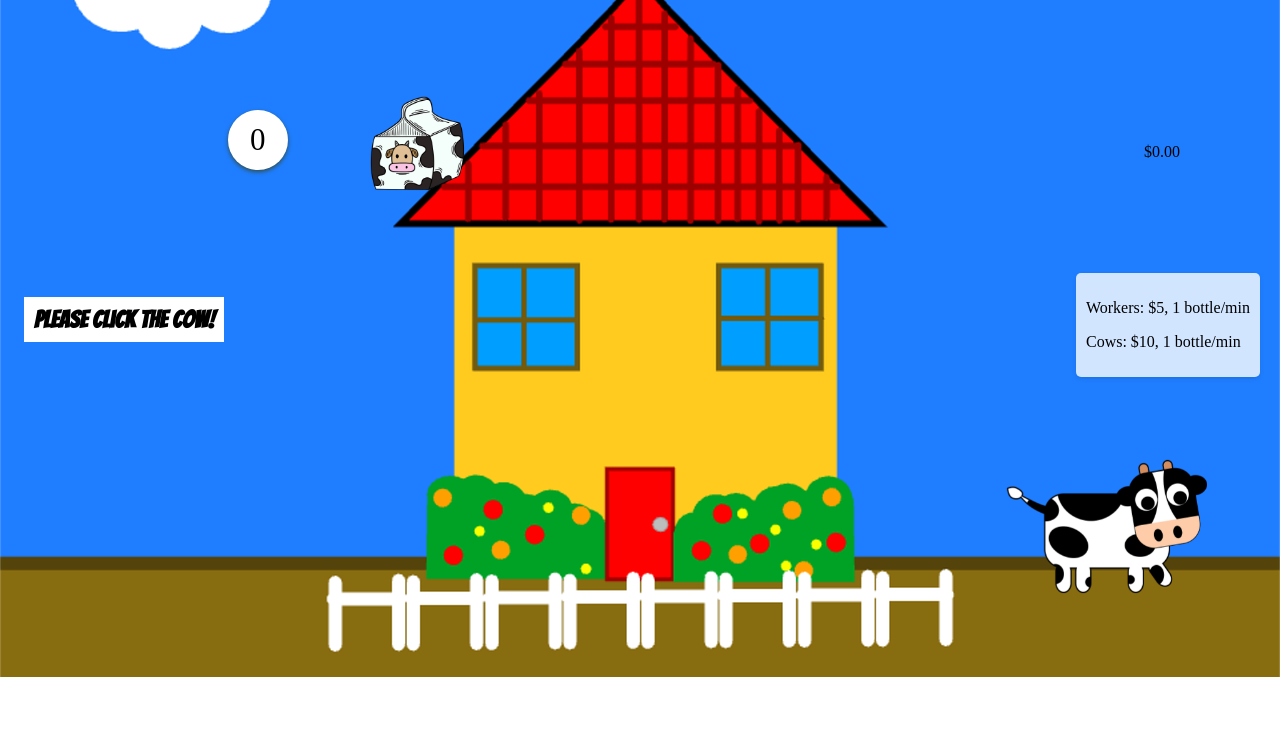
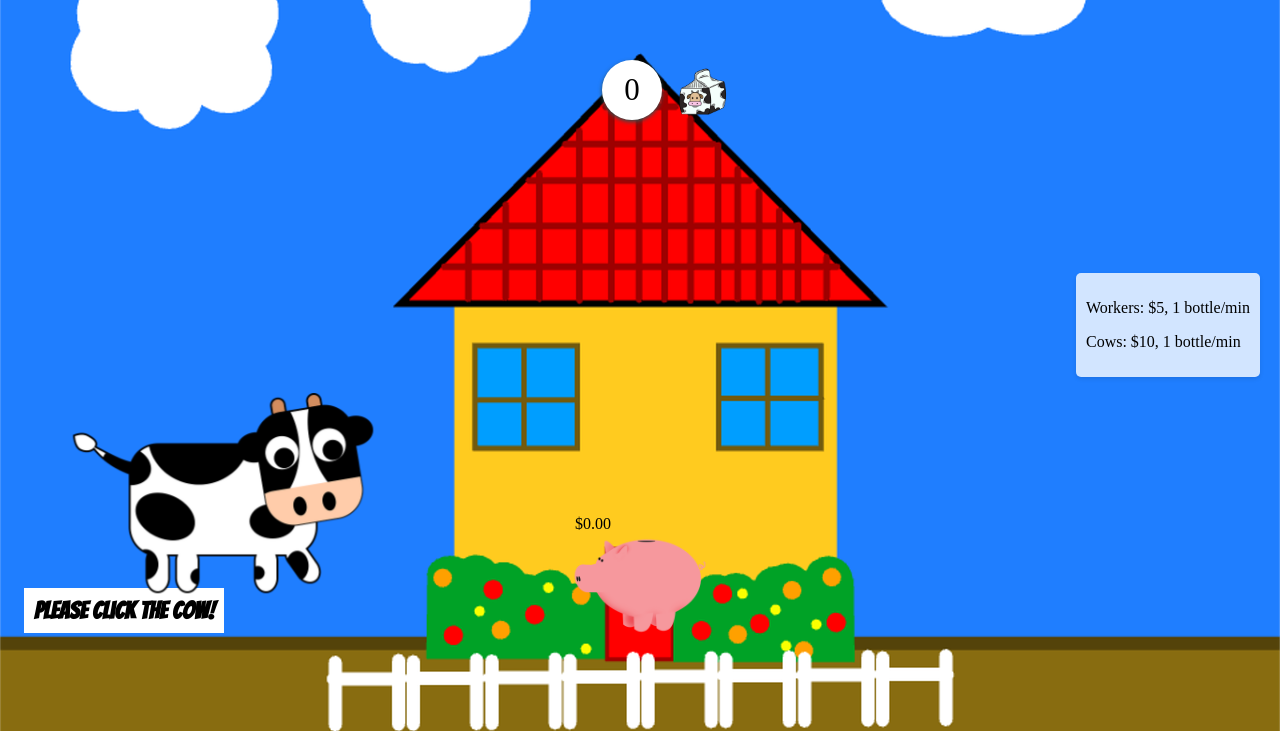
Before and after one commit to renata1026/farm-game, a plain HTML site: page index.html in a window 1280 px wide. Shown: the part 123-854 px from the top of the page. Before the commit the page ends 800 px from the top, so only its background shows below. Drawn offline with nearby package versions, Linux system fonts and the light colour scheme.

Commit message:
styling-changes

```diff
--- a/index.html
+++ b/index.html
@@ -4,7 +4,7 @@
     <meta charset="UTF-8" />
     <meta http-equiv="X-UA-Compatible" content="IE=edge" />
     <meta name="viewport" content="width=device-width, initial-scale=1.0" />
-    <title>Project</title>
+    <title>Farm Game</title>
     <link
       rel="stylesheet"
       href="https://cdnjs.cloudflare.com/ajax/libs/animate.css/4.1.1/animate.min.css"
--- a/index.js
+++ b/index.js
@@ -23,15 +23,19 @@ cowIcon.src = 'images/cow.png';
 
 // Get the cow sound audio element
 const cowSound = document.getElementById('cowSound');
+// Create a flex container for the cash counter and milk bottle
+const flexContainer = createElement(document.body, 'div', ['flex-container']);
+flexContainer.style.cssText =
+  'display: flex; align-items: center; justify-content: center; gap:1em; margin-left:50px';
 
 const bottleContainer = createElement(body, 'div', ['bottle-container']);
 const bottleCounter = createElement(
-  bottleContainer,
+  flexContainer,
   'p',
   ['bottle-counter'],
   '0'
 );
-const milkIcon = createElement(bottleContainer, 'img', ['milk-icon']);
+const milkIcon = createElement(flexContainer, 'img', ['milk-icon']);
 milkIcon.style.cssText = 'background-color:transparent; border:none';
 milkIcon.src = 'images/milk.png';
 
@@ -58,8 +62,19 @@ const producerButtonB = createElement(
   '- $10 hire a cow'
 );
 hideElement(producerButtonB);
+// Create a container div for the cashCounter and piggyBank elements
+const containerDiv = createElement(body, 'div', ['container']);
+containerDiv.style.cssText = 'position: relative;';
+const cashCounter = createElement(containerDiv, 'p', ['cash-counter'], '$0.00');
+cashCounter.style.cssText =
+  'position: absolute; top:0em; left: 0em; margin: 10px; z-index: 2;';
 
-const cashCounter = createElement(body, 'p', ['cash-counter'], '$0.00');
+const piggyBank = createElement(containerDiv, 'img', ['piggy-bank']);
+piggyBank.style.cssText =
+  'background-color:transparent; width:150px; border: none';
+// ('background-color: transparent;width:150px;border: none; position: fixed; bottom:30em;left:20em;z-index: 1;');
+piggyBank.src = 'images/piggybank.png';
+
 const producerContainer = createElement(body, 'div', ['producer-container']);
 const people = createElement(body, 'p', ['people'], '+1 bottles/sec');
 hideElement(people);
--- a/styles.css
+++ b/styles.css
@@ -29,12 +29,6 @@ body {
   box-shadow: 0 2px 4px darkslategray;
 }
 
-.cash-counter {
-  position: absolute;
-  bottom: 500px; /* Adjust this value to position it vertically */
-  right: 100px; /* Adjust this value to position it horizontally */
-}
-
 .bounce {
   border: 2px solid black;
   background-color: white;
@@ -61,8 +55,8 @@ body {
   background-color: white;
   padding: 10px;
   position: absolute;
-  top: 50%;
   left: 1em;
+  bottom: 1em;
   font-size: 24px;
   animation: moveLetters 3s linear forwards;
 }
@@ -79,16 +73,24 @@ body {
 .cow {
   position: absolute;
   bottom: 10%;
-  right: 5em;
+  left: 5em;
   animation: moveCow 3s linear forwards;
 }
 
 .cow img {
-  width: 200px;
+  width: 300px;
 }
 
 .milk-icon {
-  width: 100px;
+  width: 50px;
+}
+.container {
+  display: grid;
+  place-items: center;
+}
+.bottle-container {
+  display: flex;
+  flex-direction: column;
 }
 
 .instruction {
@@ -100,3 +102,26 @@ body {
   border-radius: 5px;
   box-shadow: 0 2px 4px rgba(0, 0, 0, 0.1);
 }
+
+.sell-milk,
+.producer-btn-a,
+.producer-btn-b {
+  display: inline-block;
+  outline: 0;
+  border: 0;
+  cursor: pointer;
+  border-radius: 8px;
+  padding: 14px 24px 16px;
+  font-size: 18px;
+  font-weight: 700;
+  line-height: 1;
+  transition: transform 200ms, background 200ms;
+  background: #fff;
+  color: #000000;
+  box-shadow: 0 0 0 3px #000000 inset;
+}
+.sell-milk:hover,
+.producer-btn-a:hover,
+.producer-btn-b:hover {
+  transform: translateY(-2px);
+}
```
Also changed, not shown: images/piggybank.png (added).
